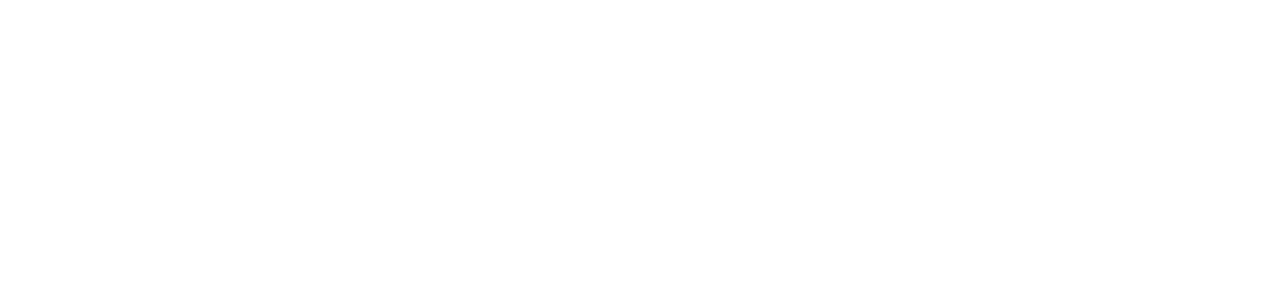
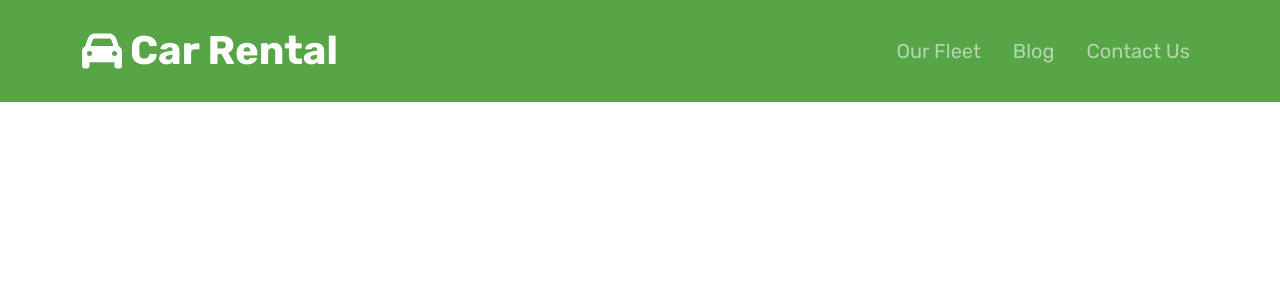
Before and after one commit to OmerAkgull/car-rental, a React (Vite) app: page / in a window 1280 px wide. Shown: the top 300 px of the page. Built offline with nearby package versions, Linux system fonts and the light colour scheme.

Commit message:
Create navbar

```diff
--- a/index.html
+++ b/index.html
@@ -1,13 +1,20 @@
 <!doctype html>
 <html lang="en">
+
 <head>
   <meta charset="UTF-8" />
   <link rel="icon" type="image/svg+xml" href="/vite.svg" />
   <meta name="viewport" content="width=device-width, initial-scale=1.0" />
   <title>Car Rental</title>
+  <link rel="preconnect" href="https://fonts.googleapis.com">
+  <link rel="preconnect" href="https://fonts.gstatic.com" crossorigin>
+  <link href="https://fonts.googleapis.com/css2?family=Rubik:ital,wght@0,300..900;1,300..900&display=swap"
+    rel="stylesheet">
 </head>
+
 <body>
   <div id="root"></div>
   <script type="module" src="/src/main.tsx"></script>
 </body>
+
 </html>
--- /dev/null
+++ b/src/components/header/Header.module.css
@@ -0,0 +1,16 @@
+.headerGreen {
+    background-color: #56a647;
+    color: white;
+}
+
+.headerLogo {
+    font-size: large;
+}
+
+.headerLink {
+    color: white !important;
+}
+
+.headerLink:hover {
+    color: lightgray !important;
+}
--- /dev/null
+++ b/src/components/header/Header.tsx
@@ -0,0 +1,40 @@
+import classes from "./Header.module.css";
+import Container from "react-bootstrap/Container";
+import Nav from "react-bootstrap/Nav";
+import Navbar from "react-bootstrap/Navbar";
+import { FaCar } from "react-icons/fa6";
+import { Link } from "react-router-dom";
+
+const Header = () => {
+  return (
+    <Navbar
+      fixed="top"
+      data-bs-theme="dark"
+      expand="md"
+      className={classes.headerGreen}
+    >
+      <Container className="py-2">
+        <Navbar.Brand className="fs-1 d-flex align-items-center gap-2" href="#">
+          <FaCar />
+          <div className="fw-bold">Car Rental</div>
+        </Navbar.Brand>
+        <Navbar.Toggle aria-controls="basic-navbar-nav" />
+        <Navbar.Collapse id="basic-navbar-nav">
+          <Nav className="ms-auto fs-5 gap-3">
+            <Nav.Link as={Link} to={""} href="#home">
+              Our Fleet
+            </Nav.Link>
+            <Nav.Link as={Link} to={""} href="#blog">
+              Blog
+            </Nav.Link>
+            <Nav.Link as={Link} to={""} href="#contact">
+              Contact Us
+            </Nav.Link>
+          </Nav>
+        </Navbar.Collapse>
+      </Container>
+    </Navbar>
+  );
+};
+
+export default Header;
--- a/src/globalStyles.css
+++ b/src/globalStyles.css
@@ -7,6 +7,7 @@
 body {
   line-height: 1.5;
   -webkit-font-smoothing: antialiased;
+  font-family: "Rubik", sans-serif !important;
 }
 img, picture, video, canvas, svg {
   display: block;
--- a/src/main.tsx
+++ b/src/main.tsx
@@ -1,4 +1,3 @@
-import React from 'react'
 import ReactDOM from 'react-dom/client'
 import './globalStyles.css'
 import {
@@ -6,8 +5,7 @@
   RouterProvider,
 } from "react-router-dom";
 import Layout from './routes/layout';
-import '@mantine/core/styles.css'
-import { MantineProvider } from '@mantine/core';
+import 'bootstrap/dist/css/bootstrap.min.css'
 
 const router = createBrowserRouter([
   {
@@ -17,7 +15,5 @@
 ]);
 
 ReactDOM.createRoot(document.getElementById('root')!).render(
-  <MantineProvider>
       <RouterProvider router={router} />
-  </MantineProvider>,
 )
--- a/src/routes/layout.tsx
+++ b/src/routes/layout.tsx
@@ -1,11 +1,11 @@
 import { Outlet } from "react-router-dom"
 
-import Navbar from "../components/Navbar"
+import Header from "../components/header/Header"
 
 const Layout = () => {
   return (
     <>
-    <Navbar/>
+    <Header/>
     <Outlet/>
     </>
   )
```
Also changed, not shown: package.json (+4 -9 lines), src/components/Navbar.tsx (deleted, +0 -8 lines), public/carwiz-web-rotator-add-en.png (added), 1 other file (tests, documents, lock files or other folders). Lines whose indentation alone changed are shown as unchanged.
